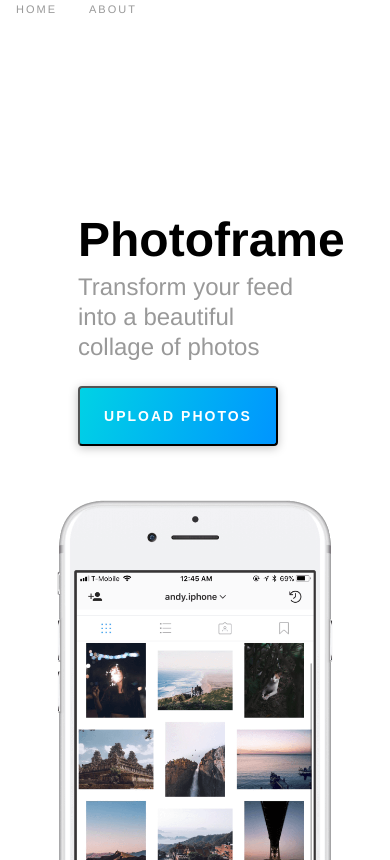
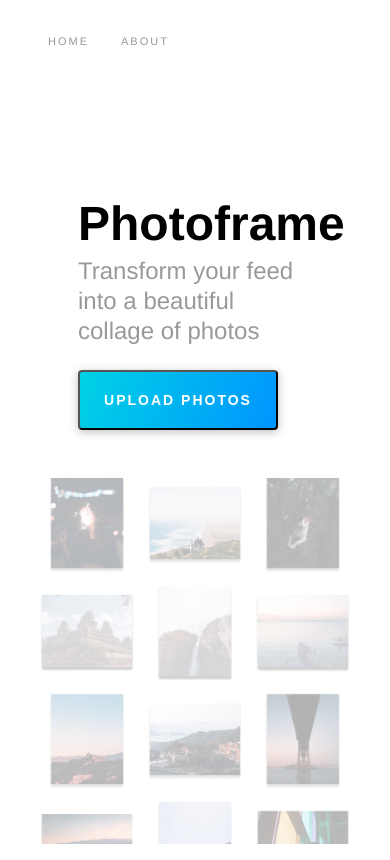
Before and after one commit to andyzg/photoframe, a React app: page / in a window 390 px wide. Built offline with nearby package versions, Linux system fonts and the light colour scheme.

Commit message:
Landing page update

```diff
--- a/src/App.jsx
+++ b/src/App.jsx
@@ -42,7 +42,7 @@ class Nav extends React.Component {
       classList.push(styles.disableBackground);
     }
     return (
-      <div className={classList}>
+      <div className={classList.join(' ')}>
         <a onClick={this.onClickHome.bind(this)} className={styles.nav__link} href="#">Home</a>
         <a onClick={this.onClickAbout.bind(this)} className={styles.nav__link} href="#about">About</a>
       </div>
--- a/src/components/photogallery/style.css
+++ b/src/components/photogallery/style.css
@@ -6,5 +6,5 @@
 .photo {
   width: 100%;
   margin-bottom: 16px;
-  border: 1px solid rgba(0,0,0,.1);
+  box-shadow: 0px 4px 6px rgba(0, 0, 0, 0.25);
 }
--- a/src/pages/Landing.jsx
+++ b/src/pages/Landing.jsx
@@ -21,6 +21,7 @@ class Landing extends React.Component {
           <UploadButton className={styles.button} text={'UPLOAD PHOTOS'} fileInput={$('#file-input')} />
         </div>
         <img className={styles.iphone} src="./img/iphone.png" />
+        <a href="https://www.instagram.com/andy.fuji"><img className={styles.gallery} src="./img/background-full.png" /></a>
       </div>
     );
   }
--- a/src/pages/landing.css
+++ b/src/pages/landing.css
@@ -10,6 +10,10 @@
 
 .iphone {
   width: 300px;
+}
+
+.gallery {
+  display: none;
 }
 
 .button {
@@ -37,8 +41,13 @@
   }
 
   .iphone {
+    display: none;
+  }
+
+  .gallery {
     display: block;
-    margin: 16px auto;
+    margin: 0 auto;
+    margin-top: 32px;
     width: 80%;
   }
 }
```
Also changed, not shown: img/background-full.png (added), js/app.bundle.js.
